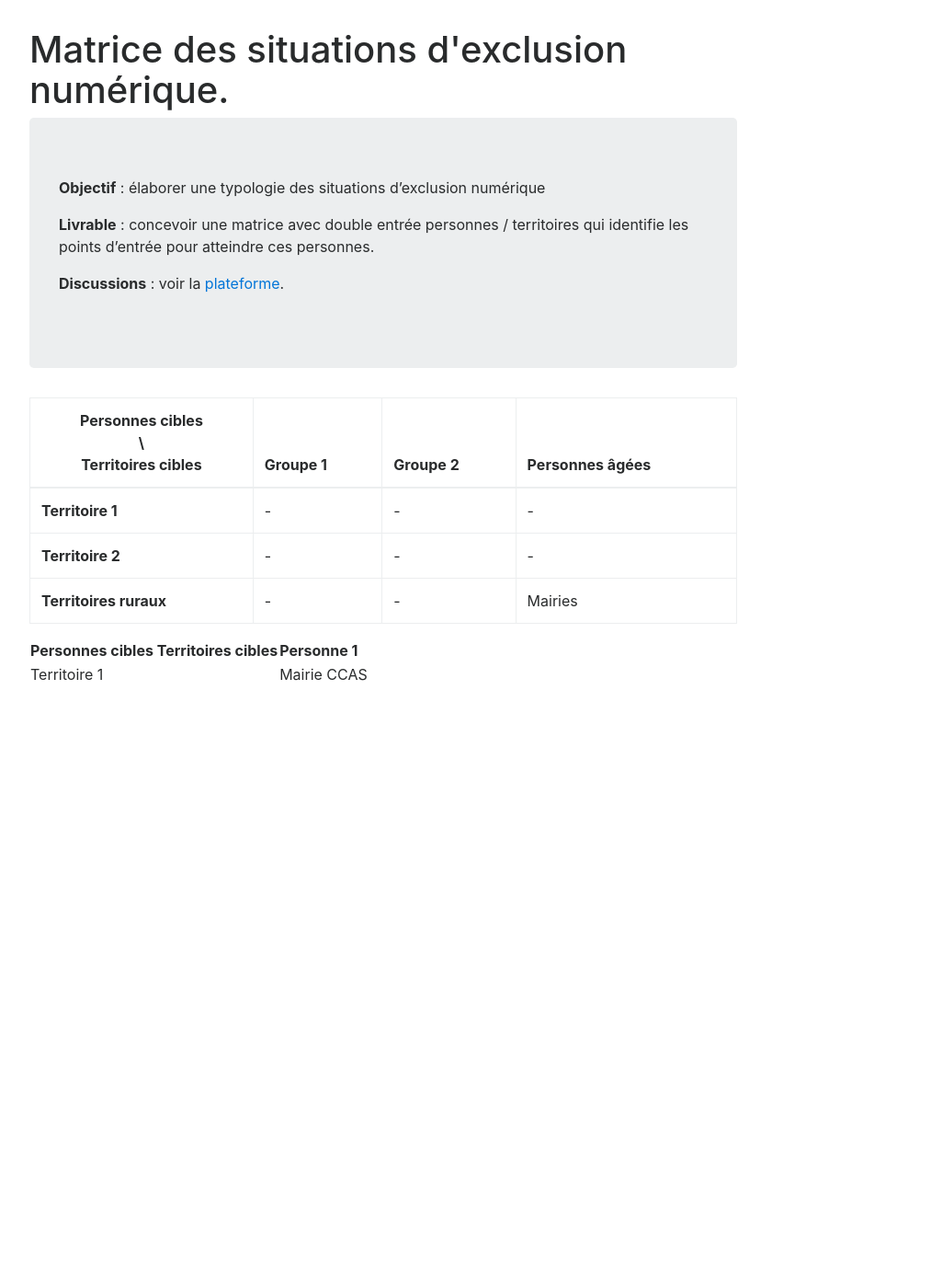
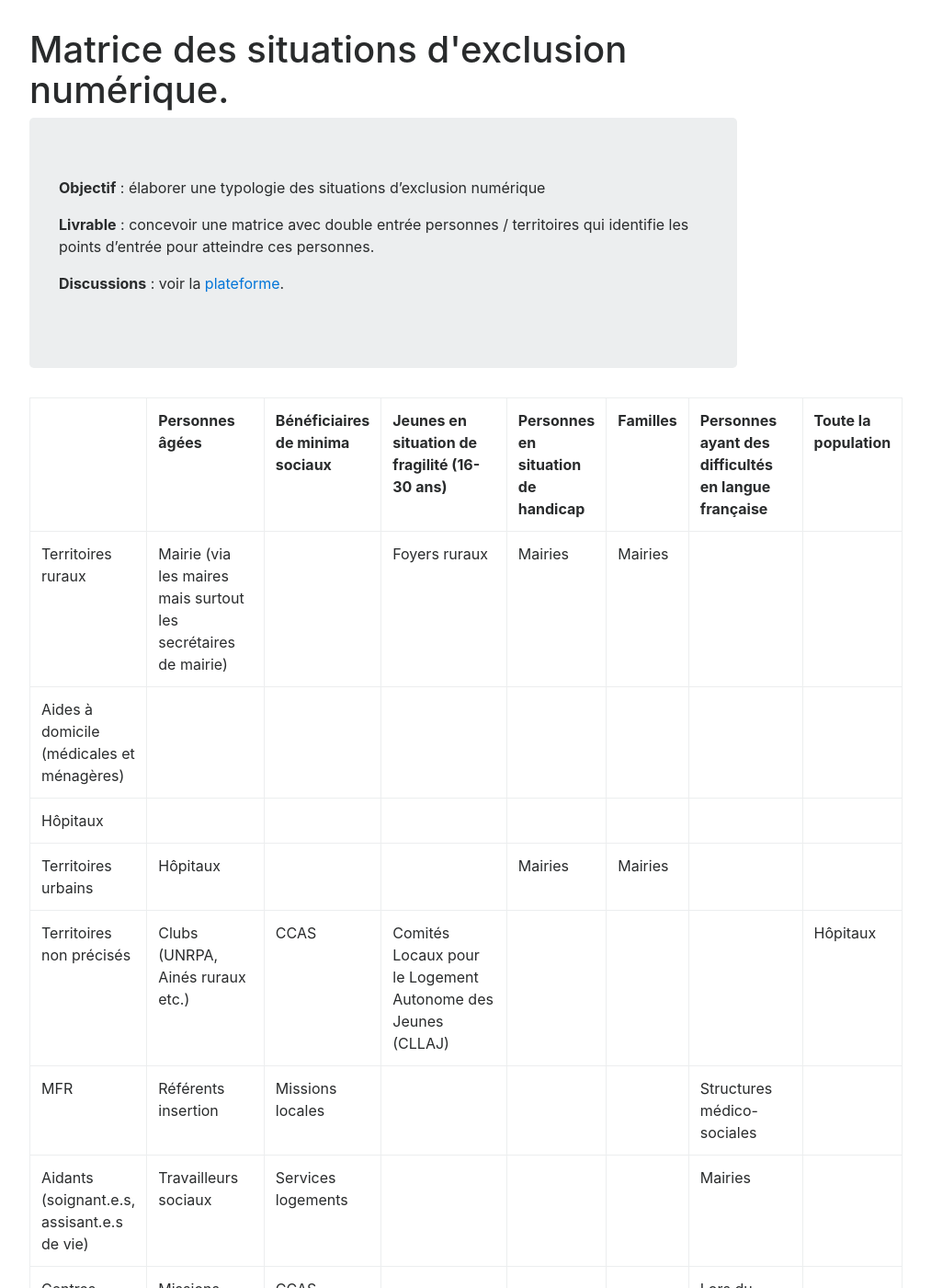
Before and after one commit to SocieteNumerique/societenumerique.github.io-old, a Jekyll site: the page built from _livrables/1_matrice.md, in a window 1280 px wide and 1400 px high. Shown: the whole window at 92% size, without its empty margins (31-1044 px from the left). Built offline with Jekyll 4.4.1, drawn with Linux system fonts in a browser that asks for light colours; nearby versions of some CDN libraries; some of the changed text lies outside the part shown.

Commit message:
Update 1_matrice.md

```diff
--- a/_livrables/1_matrice.md
+++ b/_livrables/1_matrice.md
@@ -15,41 +15,205 @@ gt: 1
 
 <div>
   <table class="table table-bordered">
-    <thead>
-      <tr>
-        <th class="text-center">Personnes cibles <br> \ <br> Territoires cibles</th>
-        <th>Groupe 1</th>
-        <th>Groupe 2</th>
-        <th>Personnes âgées</th>
-      </tr>
-    </thead>
-    <tbody>
-      <tr>
-        <th scope="row">Territoire 1</th>
-        <td>-</td>
-        <td>-</td>
-        <td>-</td>
-      </tr>
-      <tr>
-        <th scope="row">Territoire 2</th>
-        <td>-</td>
-        <td>-</td>
-        <td>-</td>
-      </tr>
-      <tr>
-        <th scope="row">Territoires ruraux</th>
-        <td>-</td>
-        <td>-</td>
-        <td>Mairies</td>
-      </tr>
-    </tbody>
+    <tr>
+      <th></th>
+      <th>Personnes âgées</th>
+      <th>Bénéficiaires de minima sociaux</th>
+      <th>Jeunes en situation de fragilité (16-30 ans)  </th>
+      <th>Personnes en situation de handicap</th>
+      <th>Familles</th>
+      <th>Personnes ayant des difficultés en langue française</th>
+      <th>Toute la population</th>
+    </tr>
+    <tr>
+      <td>Territoires ruraux</td>
+      <td>Mairie (via les maires mais surtout les secrétaires de mairie)</td>
+      <td></td>
+      <td>Foyers ruraux</td>
+      <td>Mairies</td>
+      <td>Mairies</td>
+      <td></td>
+      <td></td>
+    </tr>
+    <tr>
+      <td>Aides à domicile (médicales et ménagères)</td>
+      <td></td>
+      <td></td>
+      <td></td>
+      <td></td>
+      <td></td>
+      <td></td>
+      <td></td>
+    </tr>
+    <tr>
+      <td>Hôpitaux</td>
+      <td></td>
+      <td></td>
+      <td></td>
+      <td></td>
+      <td></td>
+      <td></td>
+      <td></td>
+    </tr>
+    <tr>
+      <td>Territoires urbains</td>
+      <td>Hôpitaux</td>
+      <td></td>
+      <td></td>
+      <td>Mairies</td>
+      <td>Mairies</td>
+      <td></td>
+      <td></td>
+    </tr>
+    <tr>
+      <td>Territoires non précisés</td>
+      <td>Clubs (UNRPA, Ainés ruraux etc.)</td>
+      <td>CCAS</td>
+      <td>Comités Locaux pour le Logement Autonome des Jeunes (CLLAJ)</td>
+      <td></td>
+      <td></td>
+      <td></td>
+      <td>Hôpitaux</td>
+    </tr>
+    <tr>
+      <td>MFR</td>
+      <td>Référents insertion</td>
+      <td>Missions locales</td>
+      <td></td>
+      <td></td>
+      <td></td>
+      <td>Structures médico-sociales</td>
+      <td></td>
+    </tr>
+    <tr>
+      <td>Aidants (soignant.e.s, assisant.e.s de vie)</td>
+      <td>Travailleurs sociaux</td>
+      <td>Services logements</td>
+      <td></td>
+      <td></td>
+      <td></td>
+      <td>Mairies</td>
+      <td></td>
+    </tr>
+    <tr>
+      <td>Centres sociaux agréés par la CAF (+ de 2100 en France)</td>
+      <td>Missions locales</td>
+      <td>CCAS</td>
+      <td></td>
+      <td></td>
+      <td></td>
+      <td>Lors du recensement</td>
+      <td></td>
+    </tr>
+    <tr>
+      <td>Hôpitaux</td>
+      <td>Organismes de service public (CAF, Pole Emploi, MSA)</td>
+      <td>Foyers de jeunes travailleurs</td>
+      <td></td>
+      <td></td>
+      <td></td>
+      <td>PIMMS</td>
+      <td></td>
+    </tr>
+    <tr>
+      <td>Structures medico-sociales</td>
+      <td>MSAP</td>
+      <td>Points info jeunesse</td>
+      <td></td>
+      <td></td>
+      <td></td>
+      <td>MSAP</td>
+      <td></td>
+    </tr>
+    <tr>
+      <td>EHPAD</td>
+      <td></td>
+      <td>Structures médico-sociales</td>
+      <td></td>
+      <td></td>
+      <td></td>
+      <td>Espaces publics numériques (EPN)</td>
+      <td></td>
+    </tr>
+    <tr>
+      <td></td>
+      <td>Bibliothèques</td>
+      <td></td>
+      <td>Associations de jeunesse et d'éducation populaire (MJC)</td>
+      <td></td>
+      <td></td>
+      <td></td>
+      <td>Centres sociaux agréés par la CAF</td>
+    </tr>
+    <tr>
+      <td></td>
+      <td>EPN</td>
+      <td></td>
+      <td>Auberges de jeunesse</td>
+      <td></td>
+      <td></td>
+      <td></td>
+      <td></td>
+    </tr>
+    <tr>
+      <td></td>
+      <td>Centres sociaux agréés par la CAF (+ de 2100 en France)</td>
+      <td></td>
+      <td>Centres de loisirs / assos sportives</td>
+      <td></td>
+      <td></td>
+      <td></td>
+      <td></td>
+    </tr>
+    <tr>
+      <td></td>
+      <td></td>
+      <td></td>
+      <td>Amicales laïques</td>
+      <td></td>
+      <td></td>
+      <td></td>
+      <td></td>
+    </tr>
+    <tr>
+      <td></td>
+      <td></td>
+      <td></td>
+      <td>maisons des solidarités</td>
+      <td></td>
+      <td></td>
+      <td></td>
+      <td></td>
+    </tr>
+    <tr>
+      <td></td>
+      <td></td>
+      <td></td>
+      <td>Lors de la JAPD</td>
+      <td></td>
+      <td></td>
+      <td></td>
+      <td></td>
+    </tr>
+    <tr>
+      <td></td>
+      <td></td>
+      <td></td>
+      <td>Ecole de la 2e chance</td>
+      <td></td>
+      <td></td>
+      <td></td>
+      <td></td>
+    </tr>
+    <tr>
+      <td></td>
+      <td></td>
+      <td></td>
+      <td>EPIDE (Établissement Pour l'Insertion Dans l'Emploi)</td>
+      <td></td>
+      <td></td>
+      <td></td>
+      <td></td>
+    </tr>
   </table>
 </div>
-
-
-
-| Personnes cibles Territoires cibles | Personne 1  |   |   |   |
-|-------------------------------------|-------------|---|---|---|
-| Territoire 1                        | Mairie CCAS |   |   |   |
-|                                     |             |   |   |   |
-|                                     |             |   |   |   |
```
